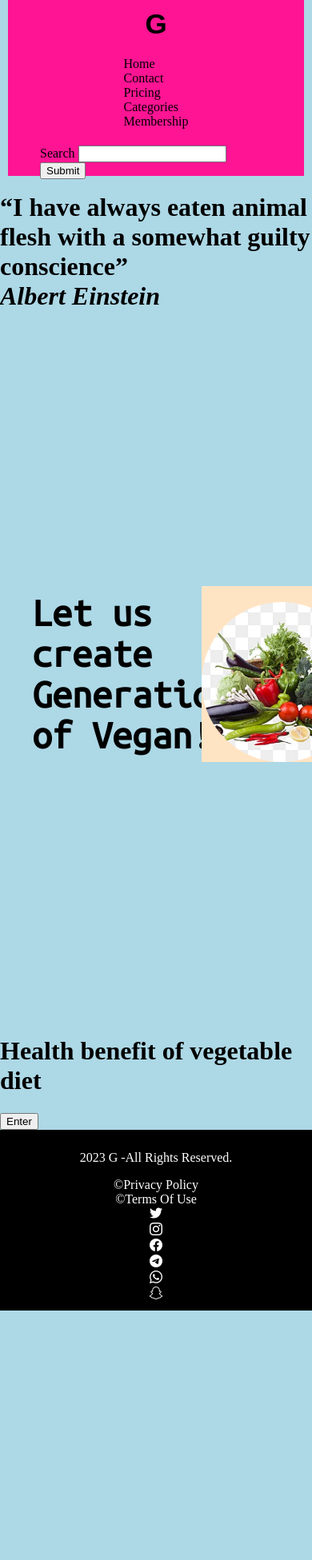
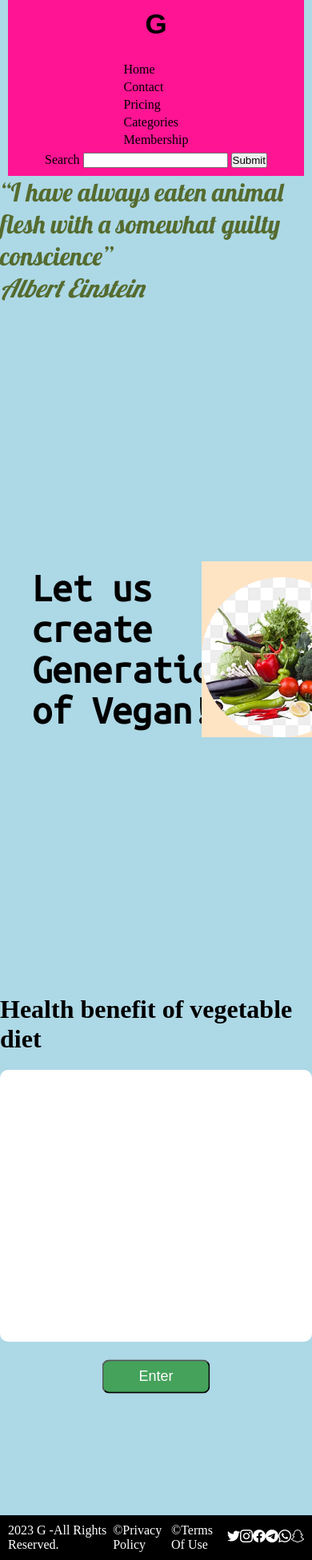
Before and after one commit to jemalSeid/Vegan-generation, a plain HTML site: page index.html in a window 390 px wide. Shown: the top 1951 px of the page at 80% size. Before the commit the page ends 1639 px from the top, so only its background shows below. Drawn offline with nearby package versions, Linux system fonts and the light colour scheme; a script that the page names is missing; a web font is replaced by a local one.

Commit message:
Update style.css

```diff
--- a/style.css
+++ b/style.css
@@ -1,3 +1,9 @@
+*{
+  margin: 0px;
+  padding: 0px;
+}
+
+
 body {
   background-color: bisque;
   box-sizing: border-box;
@@ -39,6 +45,26 @@ a {
 }
 
 /*section*/
+#animation {
+  font-weight: normal;
+  font-family: 'Lobster', cursive;
+  color: darkolivegreen;
+  animation-duration: 5s;
+  animation-name: slidein;
+  animation-iteration-count: infinite;
+  animation-direction: alternate;
+}
+@keyframes slidein {
+  from {
+    margin-left: 100%;
+    width: 300%;
+  }
+
+  to {
+    margin-left: 0%;
+    width: 100%;
+  }
+}
 .container {
   height: 100vh;
   padding: 10px 40px;
@@ -66,6 +92,7 @@ a {
   margin: 0;
   font-family: 'Ubuntu Mono', monospace;
   font-size: 50px;
+
 }
 
 .article p {
@@ -100,52 +127,60 @@ a {
   padding-bottom: 10px;
   padding-top: 10px;
 }
-
-/*bottom container*/
-.bottom-container {
-  display: flex;
-  flex-direction: row;
-  justify-content: space-between;
-  padding: 15px;
+.btn {
+  background-color:rgba(173, 216, 230, 0.486);
+  padding: 5px;
+  font-size: 20px;
+  transform: scale(0.9);
 }
 
-.bottomOne {
-  box-sizing: border-box;
-  border: 4px solid black;
-  margin: 0px 10px 10px 10px;
-  padding: 10px;
-  border-radius: 20px;
-  font-size: 30px;
-  font-family: 'Dancing Script', cursive;
-  background-color: white;
+.btn:hover {
+  background-color: black;
+  color: white;
 }
 
-.bottomTwo {
-  box-sizing: border-box;
-  border: 4px solid black;
-  margin: 0px 10px 10px 10px;
-  padding: 10px;
-  border-radius: 20px;
-  font-size: 30px;
-  font-family: 'Dancing Script', cursive;
-  background-color: white;
+
+/* middle container*/
+.middle-container {
+  display: flex;
+  flex-direction: column;
+  justify-content: center;
+  align-items: center;
+  gap: 10px;
+  margin-bottom: 150px;
+
 }
 
-.bottomThree {
-  box-sizing: border-box;
-  border: 4px solid black;
-  margin: 0px 10px 10px 10px;
+.benefits {
+  background-color: white;
+  height: 300px;
+  width: 350px;
+  text-align: center;
+  padding:20px;
+  font-size: 20px;
+  font-weight:500;
+  border-radius: 10px;
+  margin-top: 10px;
+  line-height: 1.5;
+  color: black;
+
+}
+.submitbtn {
+  background-color:rgba(0, 128, 0, 0.603);
+  color: white;
+  width: 150px;
   padding: 10px;
-  border-radius: 20px;
-  font-size: 30px;
-  font-family: 'Dancing Script', cursive;
-  background-color: white;
+  font-size: 20px;
+  margin-top: 10px;
+  border-radius: 10px;
+  transform: scale(0.9);
 }
 
-#bottomintro {
-  text-align: center;
-  font-size: 50px;
+.submitbtn:hover {
+  background-color: black;
+  color: white;
 }
+
 
 footer {
   display: flex;
@@ -167,18 +202,19 @@ footer a {
   }
 
   nav {
+    display: flex;
     flex-direction: column;
     height: 200px;
-
   }
 
   nav ul {
-
+    display: flex;
     flex-direction: column;
-
-  }
-  footer {
-    flex-direction: column;
-
   }
 }
+
+.brands {
+
+  display: flex;
+  justify-content: space-around;
+}
```
